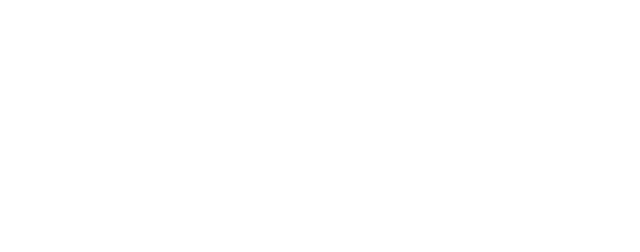
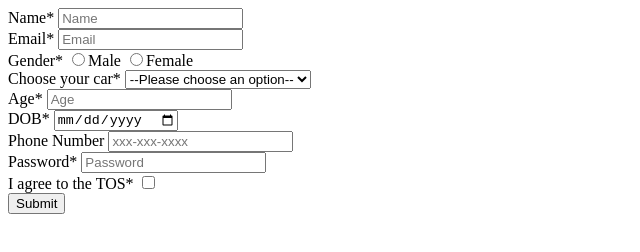
Before and after one commit to acciojob/signup-form-car-TejaswiniHirudkar, a website: page main.html in a window 1280 px wide. Shown: the whole page, without its empty margins (0-640 px from the left). Drawn offline with Linux system fonts and the light colour scheme.

Commit message:
created a submission

```diff
--- a/main.html
+++ b/main.html
@@ -7,10 +7,51 @@
 </head>
 
 <body>
-	<!-- the entire body must be written by student -->
-    <script type="text/javascript" src="./script.js">
-</script>
+	<form method="post">
+		<label for="name">Name*</label>
+		<input id="name" type="text" required placeholder="Name">
+		<br>
 
+		<label for="email">Email*</label>
+		<input id="email" type="email" required placeholder="Email">
+		<br>
+
+		<label for="gender">Gender*</label>
+		<input id="gender_m" type="radio" name="gender" required>Male
+		<input id="gender_f" type="radio" name="gender" required>Female
+		<br>
+
+		<label for="cars">Choose your car*</label>
+		<select id="cars">
+			<option value="disabled selected hidden">--Please choose an option--</option>
+			<option>BMW</option>
+			<option>Audi</option>
+			<option>Mercedez</option>
+		</select>
+		<br>
+
+		<label for="age">Age*</label>
+		<input id="age" type="number" required placeholder="Age">
+		<br>
+
+		<label for="dob">DOB*</label>
+		<input id="dob" type="date" required>
+		<br>
+
+		<label for="tel">Phone Number</label>
+		<input id="tel" type="tel" placeholder="xxx-xxx-xxxx">
+		<br>
+
+		<label for="password">Password*</label>
+		<input id="password" type="password" required placeholder="Password">
+		<br>
+
+		<label for="tos">I agree to the TOS*</label>
+		<input id="tos" type="checkbox" required>
+		<br>
+
+		<button type="submit" id="btn">Submit</button>
+	</form>
 </body>
 
 </html>
```
